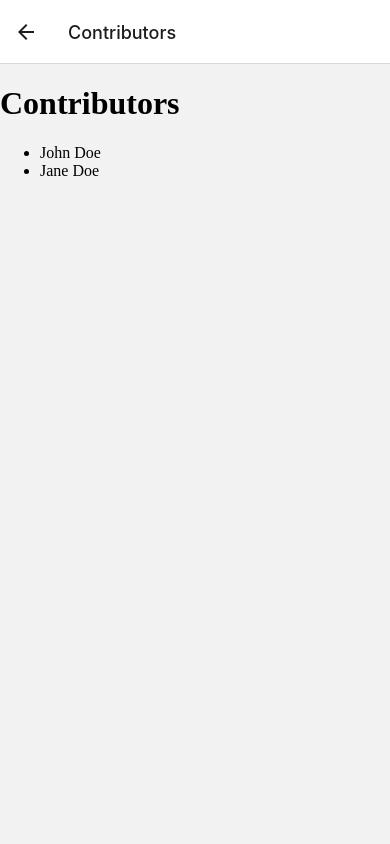
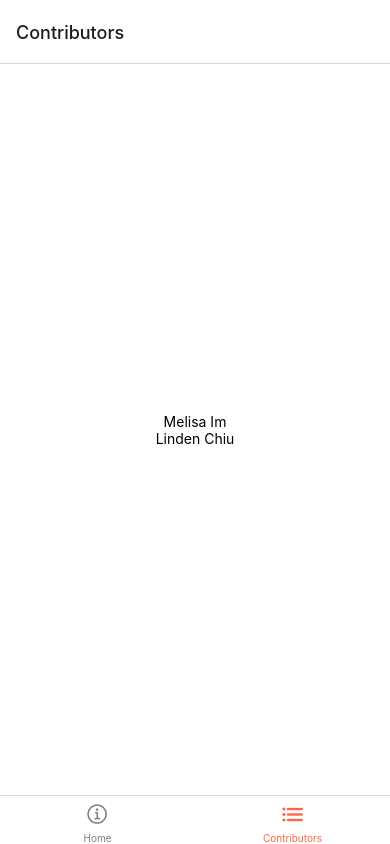
Before and after one commit to LittleTechBookClub/swarm-ios-app, a React Native app: screen /Contributors in a window 390 px wide. Built offline with nearby package versions, Linux system fonts and the light colour scheme.

Commit message:
working tab navigator and contributors page

```diff
--- a/package.json
+++ b/package.json
@@ -10,6 +10,7 @@
   },
   "dependencies": {
     "@expo/metro-runtime": "~3.1.3",
+    "@react-navigation/bottom-tabs": "^6.5.20",
     "@react-navigation/native": "^6.1.17",
     "@react-navigation/native-stack": "^6.9.26",
     "expo": "~50.0.14",
--- a/src/App.tsx
+++ b/src/App.tsx
@@ -3,11 +3,15 @@ import { StatusBar } from 'expo-status-bar';
 import React from 'react';
 import { NavigationContainer } from '@react-navigation/native';
 import { createNativeStackNavigator } from '@react-navigation/native-stack';
+import { createBottomTabNavigator } from '@react-navigation/bottom-tabs';
 import { StyleSheet, Text, View } from 'react-native';
+import Ionicons from '@expo/vector-icons/Ionicons';
 
 import Contributors from './Contributors';
 
-const Stack = createNativeStackNavigator();
+//const Stack = createNativeStackNavigator();
+
+const Tab = createBottomTabNavigator();
 
 const HomeScreen = () => {
   return (
@@ -21,10 +25,29 @@ const HomeScreen = () => {
 const App = () => {
   return (
     <NavigationContainer>
-      <Stack.Navigator>
-        <Stack.Screen name="Home" component={HomeScreen} />
-        <Stack.Screen name="Contributors" component={Contributors} />
-      </Stack.Navigator >
+      <Tab.Navigator
+        screenOptions={({ route }) => ({
+          tabBarIcon: ({ focused, color, size }) => {
+            let iconName;
+
+            if (route.name === 'Home') {
+              iconName = focused
+                ? 'information-circle'
+                : 'information-circle-outline';
+            } else if (route.name === 'Contributors') {
+              iconName = focused ? 'list' : 'list-outline';
+            }
+
+            // You can return any component that you like here!
+            return <Ionicons name={iconName} size={size} color={color} />;
+          },
+          tabBarActiveTintColor: 'tomato',
+          tabBarInactiveTintColor: 'gray',
+        })}
+      >
+        <Tab.Screen name="Home" component={HomeScreen} />
+        <Tab.Screen name="Contributors" component={Contributors} />
+      </Tab.Navigator >
     </NavigationContainer >
 
   );
--- a/src/Contributors.tsx
+++ b/src/Contributors.tsx
@@ -1,16 +1,24 @@
 import React from 'react';
+import { StyleSheet, Text, ScrollView } from 'react-native';
 
 const Contributors = () => {
 
     return (
-        <div>
-            <h1>Contributors</h1>
-            <ul>
-                <li>John Doe</li>
-                <li>Jane Doe</li>
-            </ul>
-        </div>
+        <ScrollView
+            contentContainerStyle={{ flexGrow: 1, justifyContent: 'center', alignItems: 'center' }}
+            style={styles.scrollView}>
+            <Text>Melisa Im</Text>
+            <Text>Linden Chiu</Text>
+        </ScrollView>
     );
 }
 
+const styles = StyleSheet.create({
+    scrollView: {
+        flex: 1,
+        backgroundColor: '#fff'
+    },
+});
+
+
 export default Contributors;
--- a/tsconfig.json
+++ b/tsconfig.json
@@ -4,4 +4,4 @@
       },
 
     "extends": "@tsconfig/react-native/tsconfig.json"
-}
+  }
```
Also changed, not shown: 2 other files (tests, documents, lock files or other folders).
